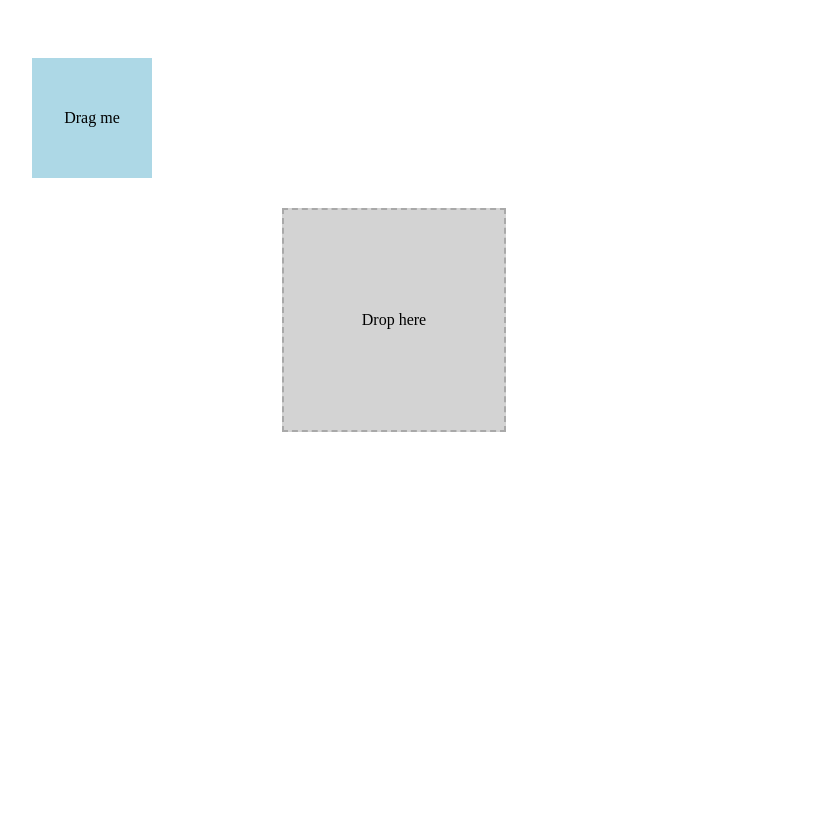
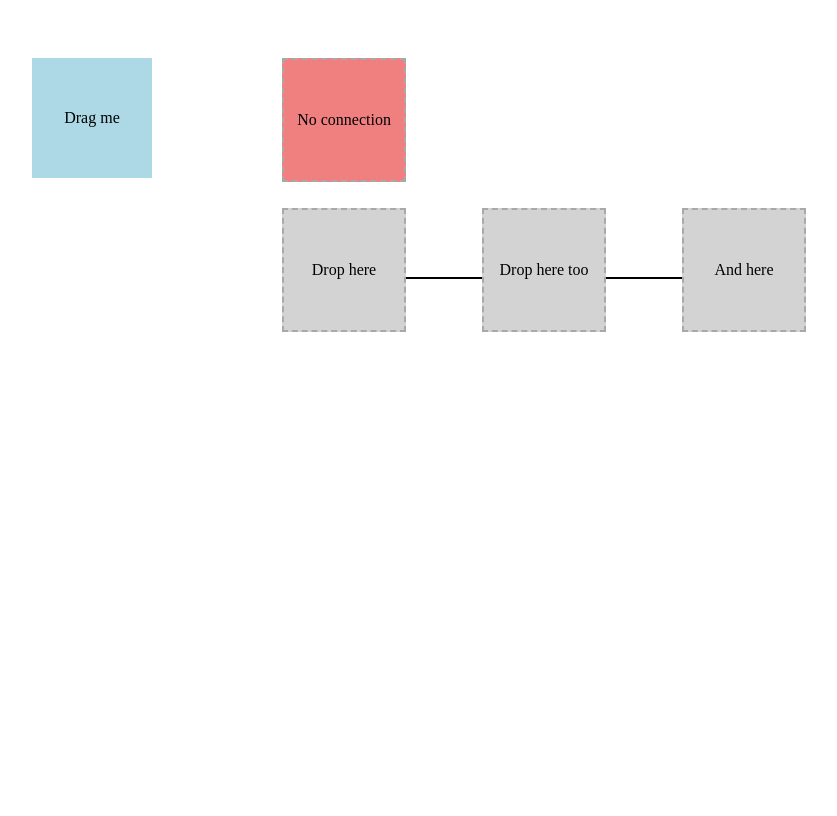
Before and after one commit to bantonow/timeline, a Flask app: page /drag-and-drop in a window 1280 px wide. Shown: the whole page, without its empty margins (26-863 px from the left). Run offline with Flask 3, Linux system fonts and the light colour scheme.

Commit message:
crude version

```diff
--- a/templates/drag_and_drop.html
+++ b/templates/drag_and_drop.html
@@ -1,7 +1,7 @@
 <!doctype html>
 <html>
 <head>
-    <title>Drag and Drop Interface</title>
+    <title>Drag and Drop Interface with Lines</title>
     <style>
         .container {
             position: relative;
@@ -21,14 +21,18 @@
         }
 
         .droppable {
-        width: 200px;
-        height: 200px;
+            width: 100px;
+            height: 100px;
             padding: 10px;
             background-color: lightgray;
             text-align: center;
-        line-height: 200px;
+            line-height: 100px;
             border: 2px dashed darkgray;
             position: absolute;
+        }
+
+        .no-connect {
+            background-color: lightcoral;
         }
 
         #drag1 {
@@ -36,19 +40,79 @@
             left: 50px;
         }
 
+        #drop0 {
+            top: 50px;
+            left: 300px;
+        }
+
         #drop1 {
             top: 200px;
             left: 300px;
         }
+
+        #drop2 {
+            top: 200px;
+            left: 500px;
+        }
+
+        #drop3 {
+            top: 200px;
+            left: 700px;
+        }
+
     </style>
 </head>
 <body>
     <div class="container">
+        <canvas id="linesCanvas"></canvas>
         <div class="draggable" draggable="true" id="drag1">Drag me</div>
+        <div class="droppable no-connect" id="drop0">No connection</div>
         <div class="droppable" id="drop1">Drop here</div>
+        <div class="droppable" id="drop2">Drop here too</div>
+        <div class="droppable" id="drop3">And here</div>
     </div>
 
     <script>
+        function adjustCanvasSize() {
+            const canvas = document.getElementById('linesCanvas');
+            const container = document.querySelector('.container');
+            canvas.width = container.clientWidth;
+            canvas.height = container.clientHeight;
+        }
+
+        function drawLine(x1, y1, x2, y2) {
+            const canvas = document.getElementById('linesCanvas');
+            const ctx = canvas.getContext('2d');
+            ctx.beginPath();
+            ctx.moveTo(x1, y1);
+            ctx.lineTo(x2, y2);
+            ctx.strokeStyle = 'black';
+            ctx.lineWidth = 2;
+            ctx.stroke();
+        }
+
+        function updateLines() {
+            const canvas = document.getElementById('linesCanvas');
+            const ctx = canvas.getContext('2d');
+            ctx.clearRect(0, 0, canvas.width, canvas.height); // Clear previous drawings
+
+            const droppables = document.querySelectorAll('.droppable:not(.no-connect)');
+            const centers = [];
+
+            droppables.forEach(droppable => {
+                const rect = droppable.getBoundingClientRect();
+                const x = rect.left + rect.width / 2;
+                const y = rect.top + rect.height / 2;
+                centers.push({ x, y });
+            });
+
+            for (let i = 0; i < centers.length; i++) {
+                for (let j = i + 1; j < centers.length; j++) {
+                    drawLine(centers[i].x, centers[i].y, centers[j].x, centers[j].y);
+                }
+            }
+        }
+
         function drag(event) {
             event.dataTransfer.setData("text", event.target.id);
         }
@@ -67,6 +131,7 @@
                 draggedElement.style.top = "50%";
                 draggedElement.style.left = "50%";
                 draggedElement.style.transform = "translate(-50%, -50%)";
+                updateLines(); // Update lines after dropping
             }
         }
 
@@ -95,10 +160,18 @@
                     }
                 });
             });
+
+            // Initial drawing of lines
+            adjustCanvasSize();
+            updateLines();
         }
 
         // Initialize the drag-and-drop functionality
         document.addEventListener('DOMContentLoaded', setupDragAndDrop);
+        window.addEventListener('resize', function() {
+            adjustCanvasSize();
+            updateLines();
+        });
     </script>
 </body>
 </html>
```
Lines whose indentation alone changed are shown as unchanged.
